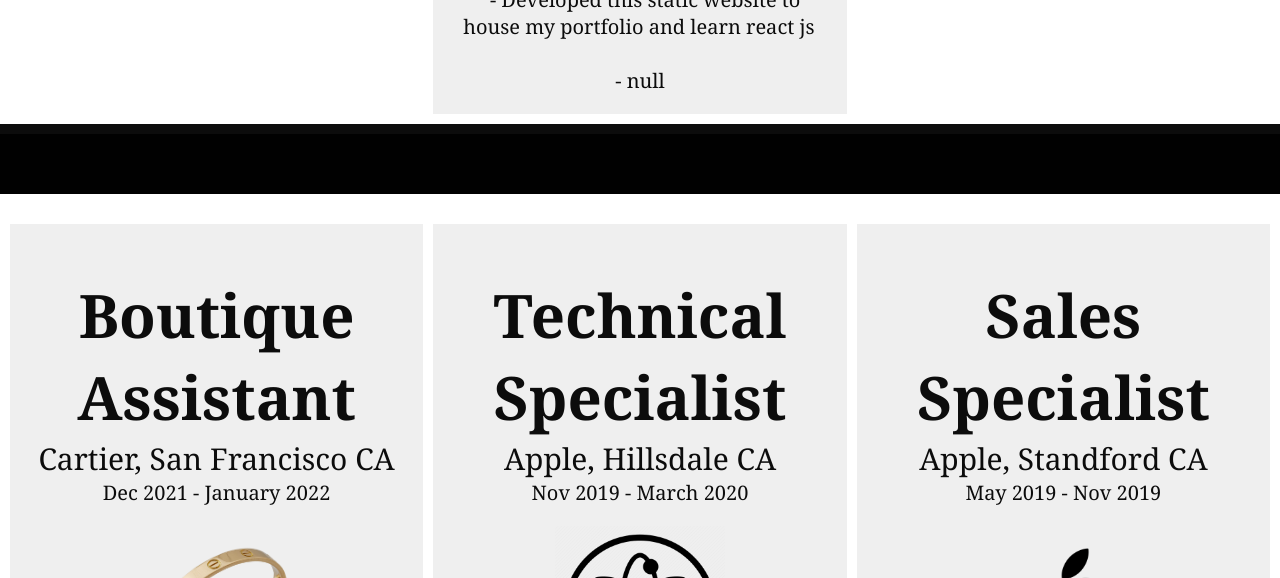
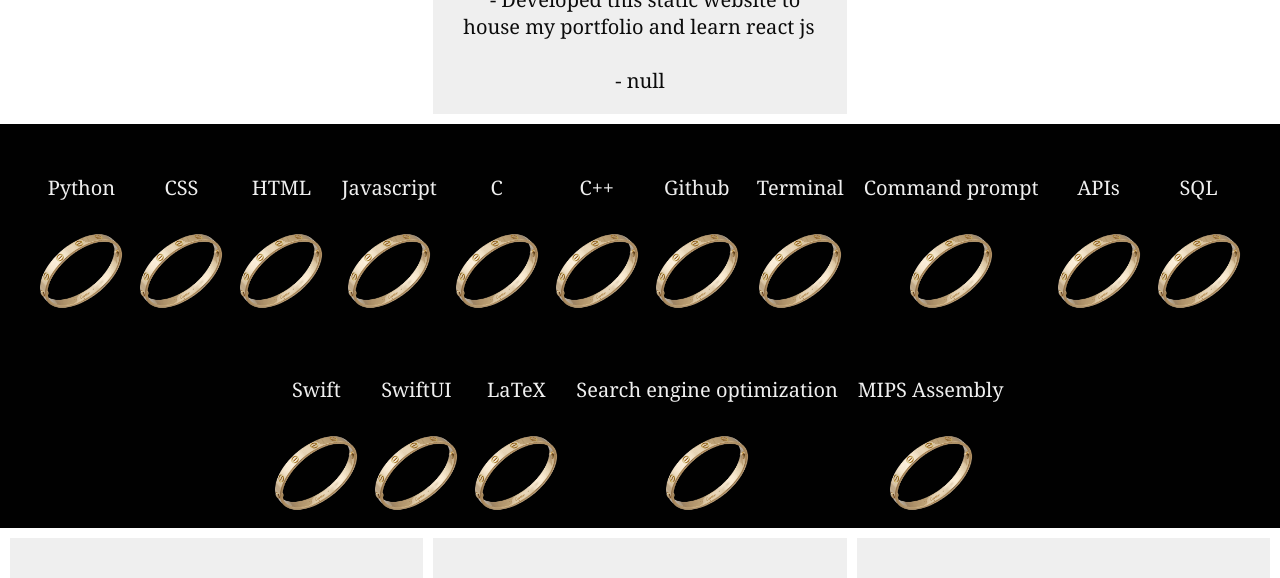
Before and after one commit to PoxiiPro/NathanYuan.com, a React (Create React App) app in the folder portfolio-app/: page / in a window 1280 px wide. Shown: the part 1760-2338 px from the top of the page. Built offline with nearby package versions, Linux system fonts and the light colour scheme.

Commit message:
made it so full tile component can dynamicaly pick different css styles based on input data

```diff
--- a/portfolio-app/src/edu-data.js
+++ b/portfolio-app/src/edu-data.js
@@ -3,5 +3,5 @@
 
 export const dataE = [
   { name: "University of California, Santa Cruz", title: "Bachelor's Degree in Computer Science",
-  skills: "June 2023",img: ucsc},
+  skills: "June 2023", img: [ucsc, true]}
 ];
--- a/portfolio-app/src/full-tile.js
+++ b/portfolio-app/src/full-tile.js
@@ -8,14 +8,16 @@
   }
 
   return (
-    <div className="full-tile">
+    <div className={data.length < 2 ? "full-tile" : "full-tile-container"}>
     {data.map((item, index) => (
       <div key={index}>
         <h1>{item.name}</h1>
         <h2>{item.title}</h2>
-        <h3>{item.skill}</h3>
+        <h3>{item.skills}</h3>
         <p>{item.desc}</p>
-        {item.img && <img src={item.img} alt=''/>}
+        {/* {item.img && <img src={item.img} alt=''/>} */}
+        {/* imgSize(item.img[0]) */}
+        {item.img[0] && <img src={item.img[0]} alt=''/>}
       </div>
     ))}
     </div>
--- a/portfolio-app/src/skill-data.js
+++ b/portfolio-app/src/skill-data.js
@@ -2,7 +2,21 @@
 import cartier from './src images/cartier.png'
 
 export const dataS = [
-  { elements: [
-    { skill: "Python", img: cartier},
-    ]}
+    { skills: "Python", img: [cartier, false]},
+    { skills: "CSS", img: [cartier, false]},
+    { skills: "HTML", img: [cartier, false]},
+    { skills: "Javascript", img: [cartier, false]},
+    { skills: "C", img: [cartier, false]},
+    { skills: "C++", img: [cartier, false]},
+    { skills: "Github", img: [cartier, false]},
+    { skills: "Terminal", img: [cartier, false]},
+    { skills: "Command prompt", img: [cartier, false]},
+    { skills: "APIs", img: [cartier, false]},
+    { skills: "SQL", img: [cartier, false]},
+    { skills: "Swift", img: [cartier, false]},
+    { skills: "SwiftUI", img: [cartier, false]},
+    { skills: "LaTeX", img: [cartier, false]},
+    { skills: "Search engine optimization", img: [cartier, false]},
+    { skills: "MIPS Assembly", img: [cartier, false]},
+
 ];
--- a/portfolio-app/src/styles.css
+++ b/portfolio-app/src/styles.css
@@ -53,8 +53,7 @@
     color: white;
     font-family: Cambria, sans-serif, Arial;
     background-color: rgba(0, 0, 0, 0.951);
-
-  }
+}
 
 .intro header {
     padding-top: 60px;
@@ -96,7 +95,7 @@
 
 .intro img {
     width: auto;
-    height: 441px;
+    height: 439px;
     padding-top: 45px;
     z-index: 1;
     position: static;
@@ -166,11 +165,9 @@
     font-family: Cambria, sans-serif, Arial;
     color: #efefef;
     background-color: rgba(0, 0, 0, 0.951);
-    padding-top: 10px;
     /* gap: 10px; */
     height: auto;
     max-height: 670px;
-    justify-content: center;
     z-index: 1;
 }
 
@@ -199,8 +196,40 @@
 }
 
 .full-tile img {
-    height: 50%;
-    width: 50%;
+    /* height: 50%; */
+    width: auto;
+    max-height: 467px;
     bottom: 0;
     position: static;
 }
+
+.full-tile-container {
+    font-family: Cambria, sans-serif, Arial;
+    color: #efefef;
+    background-color: rgba(0, 0, 0, 0.951);
+    /* gap: 10px; */
+    height: auto;
+    max-height: 670px;
+    z-index: 1;
+
+    justify-content: center;
+    display: flex;
+    flex-wrap: wrap;
+    padding-left: 5px;
+    padding-right: 5px;
+
+}
+
+.full-tile-container h3 {
+    margin: 0;
+    font-size: 20px;
+    font-weight: 200;
+    padding-left: 10px;
+    padding-right: 10px;
+}
+
+.full-tile-container img {
+    height: 50%;
+    width: auto;
+    max-height: 100px;
+}
```
Also changed, not shown: portfolio-app/src/education.js (deleted), portfolio-app/src/work.js (deleted).
